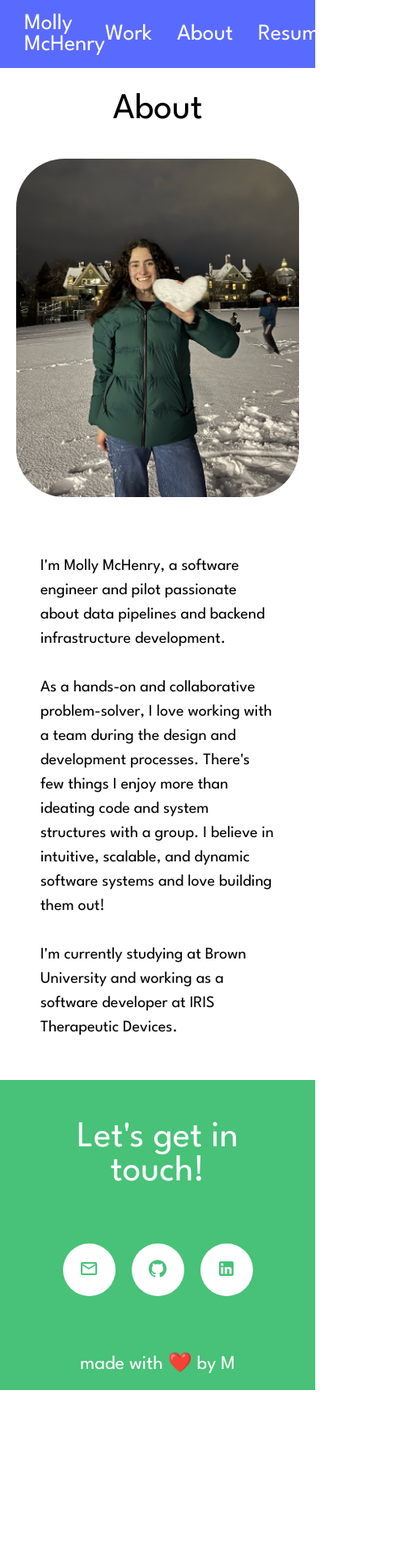
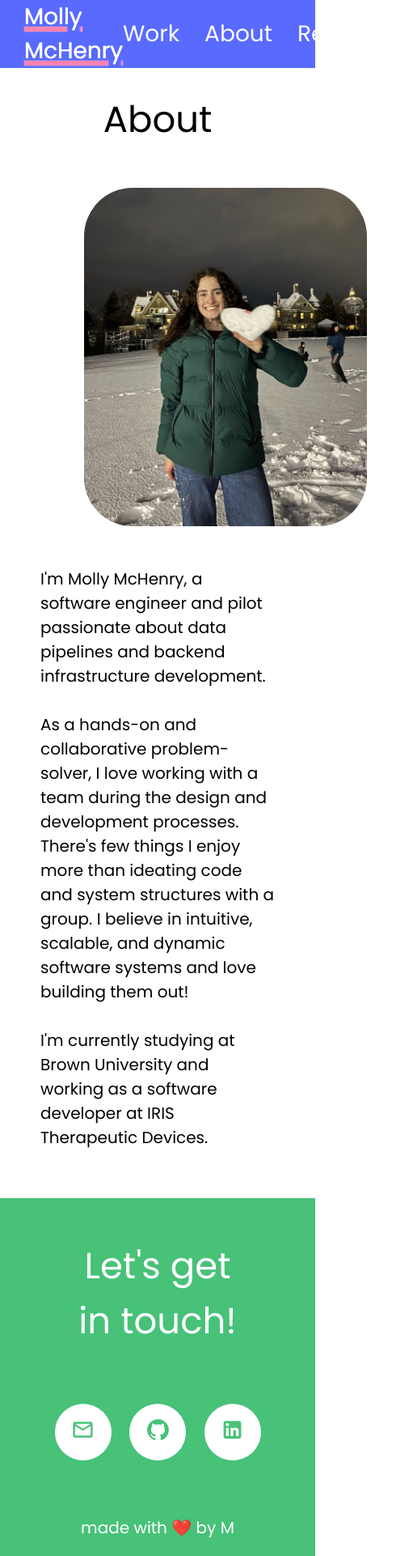
Before and after one commit to mmchenr1/portfolio, a React (Create React App) app: page /about in a window 390 px wide. Shown: the whole page at 81% size, 511 px wide, since content can reach past the window. Before the commit the page ends 1717 px from the top, so only its background shows below. Built offline with nearby package versions, Linux system fonts and the light colour scheme.

Commit message:
fix inline image format, add effects to buttons, navbar, progress bar

```diff
--- a/public/index.html
+++ b/public/index.html
@@ -15,7 +15,11 @@
     <!-- fonts -->
     <link rel="preconnect" href="https://fonts.googleapis.com">
     <link rel="preconnect" href="https://fonts.gstatic.com" crossorigin>
-    <link href="https://fonts.googleapis.com/css2?family=League+Spartan:wght@100..900&family=Poppins:ital,wght@0,100;0,200;0,300;0,400;0,500;0,600;0,700;0,800;0,900;1,100;1,200;1,300;1,400;1,500;1,600;1,700;1,800;1,900&display=swap" rel="stylesheet">
+    <!-- <link href="https://fonts.googleapis.com/css2?family=League+Spartan:wght@100..900&family=Poppins:ital,wght@0,100;0,200;0,300;0,400;0,500;0,600;0,700;0,800;0,900;1,100;1,200;1,300;1,400;1,500;1,600;1,700;1,800;1,900&display=swap" rel="stylesheet"> -->
+    <style>
+      @import url('https://fonts.googleapis.com/css2?family=League+Spartan:wght@100..900&family=Poppins:ital,wght@0,100;0,200;0,300;0,400;0,500;0,600;0,700;0,800;0,900;1,100;1,200;1,300;1,400;1,500;1,600;1,700;1,800;1,900&display=swap');
+      @import url('https://fonts.googleapis.com/css2?family=Merriweather:ital,wght@0,300;0,400;0,700;0,900;1,300;1,400;1,700;1,900&display=swap');
+    </style>
 
     <!-- scroll the page to the top when the page loads -->
     <script>
--- a/src/App.css
+++ b/src/App.css
@@ -1,4 +1,4 @@
-@import url('https://fonts.googleapis.com/css2?family=Syne:wght@400..800&display=swap');
+/* @import url('https://fonts.googleapis.com/css2?family=Syne:wght@400..800&display=swap');
 @font-face {
   font-family: 'TWK Lausanne Pan';
   src: url('../public/assets/partiful/fonts/TWK-Lausanne-Pan/TWKLausannePan-350.ttf') format('truetype');
@@ -21,7 +21,7 @@
   font-family: 'TWK Lausanne Pan';
   src: url('../public/assets/partiful/fonts/TWK-Lausanne-Pan/TWKLausannePan-700.ttf') format('truetype');
   font-weight: 700;
-}
+} */
 
 
 :root{
@@ -43,18 +43,21 @@
   --green-color: #47C278;
   --purple-color: #596AFF;
 
-
+  /* text styling */
   --big-font-size: 54px;
   --med-font-size: 28px;
   --body-text-font-size: 20px;
 
+  /* spacial */
   --side-padding: 60px;
   --side-margin: 100px;
   --border-radius-img: 70px;
 }
 
 *{
-  font-family: "League Spartan";
+  /* font-family: "League Spartan"; */
+  font-family: "Poppins", system-ui;
+  font-style: normal;
 }
 
 .App{
@@ -66,11 +69,17 @@
 a{
   color: unset;
   text-decoration: unset;
+  transition: text-shadow .3s;
 }
 
 a:hover{
   text-decoration: underline solid var(--pink-color);
   text-decoration-thickness: 6px;
+}
+
+#navbar a:hover{
+  text-shadow: 0.2px 0.2px 0.2px var(--light-color), -0.2px -0.2px 0.2px var(--light-color);
+  /* text-decoration: unset !important; */
 }
 
 p,ol{
@@ -105,10 +114,19 @@ img,video,.open-in-new-window-overlay{
   align-items: center;
   color: var(--light-color);
   background-color: var(--purple-color);
+  position: sticky;
+  top: 0;
+  z-index: 99;
+  transition: transform 0.2s ease-in-out; /* animate transform */
+  transform: translateY(0%);
 }
 
 #navbar p,div{
   height:fit-content;
+}
+
+.hidden{
+  transform: translateY(-100%) !important;
 }
 
 #site-title{
@@ -138,14 +156,6 @@ img,video,.open-in-new-window-overlay{
   transform: 10px;
 }
 
-/* #navbar{
-  z-index: 1000;
-  box-shadow: 0px 1px 50px var(--dark-color);
-  position: fixed;
-  top: 0;
-  width: 100%;
-} */
-
 #home-banner-contents{
   display: flex;
   justify-content: space-between;
@@ -168,7 +178,7 @@ img,video,.open-in-new-window-overlay{
   font-size: var(--big-font-size);
 }
 #greeting-line2{
-  font-size: 32px;
+  font-size: var(--med-font-size);
   line-height: 1.5em;
 }
 
@@ -265,18 +275,17 @@ h3{
 }
 
 .work-name{
-  font-size: 40px;
+  font-size: var(--med-font-size);
   padding-top: 30px;
   margin-block-end: unset;
 }
 
 .work-description{
-  font-size: 28px;
+  font-size: var(--body-text-font-size);
 }
 
 .frameworks{
   font-size: var(--body-text-font-size);
-  font-size: 24px;
 }
 
 .work-square-image {
@@ -295,7 +304,8 @@ h3{
   justify-content: flex-start;
   position: sticky;
   top: 0;
-    z-index: 100;
+  z-index: 98;
+  transition: padding-top 0.2s ease-in-out; /* animate transform */
 }
 #progress-bar{
   height: 100%;
@@ -462,18 +472,24 @@ h3{
 .inline-contents{
   display: flex;
   flex-direction: row;
-    gap: 60px;
   align-items: center;
   justify-content: center;
+  margin-top: 10px;
+  margin-bottom: 10px
 }
 
 .inline-images{
   display: flex !important;
   flex-direction: column !important;
   align-items: center;
-    justify-content: center;
-    height: 50%;;
+  justify-content: space-between;
+  height: 100%;;
   max-width: 40%;
+  padding: 0px 40px 40px 40px;
+}
+
+video{
+  padding-bottom: 40px;
 }
 
 .inline-images img{
@@ -593,6 +609,10 @@ h3{
   border-bottom: solid var(--pink-color) 6px !important;
 }
 
+.collapse-button h3{
+  border-bottom: none !important;
+}
+
 
 .subsection-contents {
   overflow: hidden;
@@ -651,7 +671,7 @@ h3{
   display: flex;
   justify-content:  space-evenly;
   height: fit-content;
-    min-width: 275px;
+  min-width: 350px;
 }
 
 #footer-message{
@@ -659,24 +679,40 @@ h3{
 }
 
 Button{
-    height: 65px;
-    width: 65px;
+  height: 90px;
+  width: 90px;
   border-radius: 100%;
   color:var(--green-color);
-    background-color: white;
+  background-color: var(--light-color);
   border:none;
+  transition: all 0.5s ease-in-out;
+}
+
+Button a{
+  text-decoration: unset !important;
 }
 
 Button:hover{
-    /* background-color: var(--orange-color); */
   opacity: 0.85;
 }
 
+#footer Button:hover{
+  transition: transform 0.3s ease-in-out; /* animate transform */
+  transform: translate3d(0, -5px, 2px);
+  background-color: var(--purple-color);
+  color: var(--light-color);
+  opacity: 0.85;
+}
+
+#footer .css-i4bv87-MuiSvgIcon-root {
+  width: 50% !important;
+  height: 50% !important;
+}
+
 #footer-small-message{
-    font-size: 24px;
+  font-size: var(--body-text-font-size);
 }
 /* END FOOTER STYLING */
-
 
 /* STYLE GUIDE STYLING */
 #partiful-style-guide{
@@ -763,7 +799,6 @@ h3{
 /* icons */
 .icon-section{
   display:flex;
-  /* justify-content: space-evenly; */
   align-content: center;
   flex-wrap: wrap;
 }
@@ -827,11 +862,13 @@ figcaption{
 }
 
 .dot:hover, .prev:hover, .next:hover {
+  transition: opacity .5s;
   opacity: 0.8;
 }
 
 .dot:active, .prev:active, .next:active {
   background-color: var(--grey-color);
+  transition: opacity .5s;
 }
 
 .dot{
@@ -842,7 +879,7 @@ figcaption{
   background-color: var(--grey-color);
   border-radius: 50%;
   display: inline-block;
-  transition: background-color 0.6s ease;
+  transition: all 0.6s ease;
 }
 
 .active, .dot:hover {
@@ -903,7 +940,6 @@ figcaption{
     --big-font-size: 45px;
     --med-font-size: 28px;
     --body-text-font-size: 20px;
-
     --side-margin: 50px;
   }
 
@@ -922,5 +958,15 @@ figcaption{
   .inline-images{
     flex-direction: row !important;
     flex-wrap: wrap;
+    max-width: 70%;
+  }
+
+  #footer-icons {
+    min-width: 300px;
+  }
+
+  #footer Button {
+    width: 70px;
+    height: 70px;
   }
 }
--- a/src/App.js
+++ b/src/App.js
@@ -11,14 +11,46 @@ import FromTheSky from './pages/FromTheSky'
 import work_data from './data/work.json'
 import ProjectPage from './components/ProjectPage'
 
+
 function ScrollToTop() {
   const { pathname } = useLocation();
-
   useEffect(() => {
     window.scrollTo(0, 0);
   }, [pathname]);
   return null;
 }
+
+
+// only show navbar on scroll up
+window.addEventListener('DOMContentLoaded', function() {
+  let prevScrollPos = window.pageYOffset;
+  window.addEventListener('scroll', function() {
+    const currentScrollPos = window.pageYOffset;
+    console.log(currentScrollPos)
+    var navbar = document.getElementById('navbar')
+    var progressBarContainer = this.document.getElementById('progress-bar-container')
+    if (navbar === null) console.log('can\'t find #navbar element');
+    else{
+      if(progressBarContainer !== null && currentScrollPos < 40){
+        progressBarContainer.style.paddingTop = `0px`;
+      }
+      else if (Math.abs(currentScrollPos - prevScrollPos) < 90) return;
+      else if (prevScrollPos > currentScrollPos) {
+        navbar.classList.remove('hidden');
+        if(progressBarContainer !== null) {
+          progressBarContainer.style.paddingTop = `${navbar.offsetHeight}px`;
+        }
+      }
+      else {
+        navbar.classList.add('hidden');
+        if(progressBarContainer !== null) {
+          progressBarContainer.style.paddingTop = `0px`;
+        }
+      }
+    }
+    prevScrollPos = currentScrollPos;
+  });
+});
 
 function App() {
   return (
```
Lines whose indentation alone changed are shown as unchanged.
